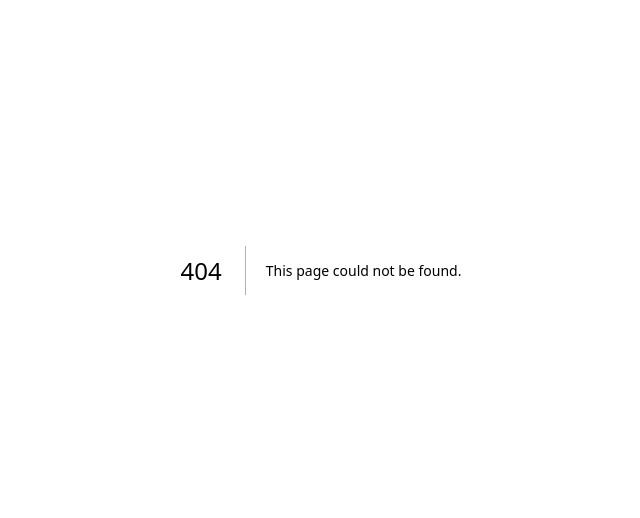
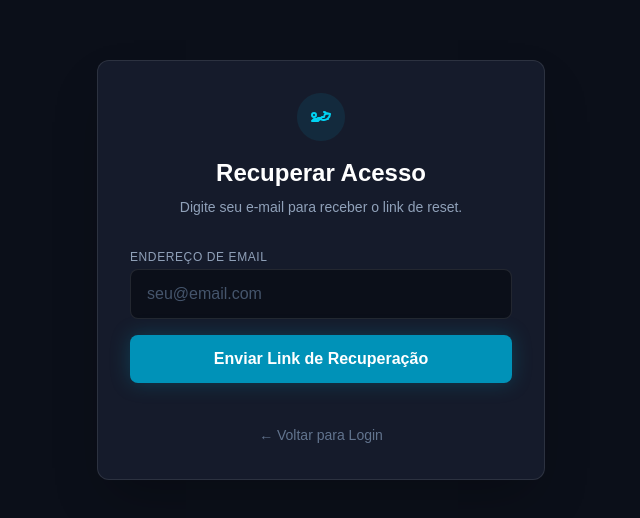
Before and after one commit to JoaquimMSCoelho/VaultMindOS, a Next.js app in the folder web/: page /forgot-password in a window 1280 px wide. Before the commit this address had no page. Shown: the part 130-648 px from the top of the page, without its empty margins (319-959 px from the left). Built offline with nearby package versions, Linux system fonts and the light colour scheme.

Commit message:
feat(auth): implementacao do login v1 nextjs 15

```diff
--- /dev/null
+++ b/web/src/app/forgot-password/actions.ts
@@ -0,0 +1,28 @@
+'use server'
+
+import { createClient } from '@/utils/supabase/server'
+import { headers } from 'next/headers'
+import { redirect } from 'next/navigation'
+
+export async function resetPassword(formData: FormData) {
+  const email = formData.get('email') as string
+  const supabase = await createClient()
+
+  // Pega a URL atual do site (localhost ou vercel)
+  const origin = (await headers()).get('origin')
+
+  if (!email) {
+    return { error: 'O e-mail é obrigatório.' }
+  }
+
+  const { error } = await supabase.auth.resetPasswordForEmail(email, {
+    redirectTo: `${origin}/auth/callback?next=/update-password`,
+  })
+
+  if (error) {
+    console.error(error)
+    return { error: 'Não foi possível enviar o e-mail. Tente novamente.' }
+  }
+
+  return { success: true }
+}
--- /dev/null
+++ b/web/src/app/forgot-password/page.tsx
@@ -0,0 +1,91 @@
+'use client'
+
+import { useState } from 'react'
+import { resetPassword } from './actions'
+import Link from 'next/link'
+
+export default function ForgotPassword() {
+  const [message, setMessage] = useState<string | null>(null)
+  const [error, setError] = useState<string | null>(null)
+  const [loading, setLoading] = useState(false)
+
+  async function handleSubmit(formData: FormData) {
+    setLoading(true)
+    setError(null)
+    setMessage(null)
+
+    const res = await resetPassword(formData)
+
+    if (res?.error) {
+      setError(res.error)
+    } else {
+      // A MENSAGEM EXATA QUE VOCÊ PEDIU
+      setMessage('O e-mail de redefinição de senha foi enviado. Um e-mail de redefinição de senha foi enviada para o endereço de e-mail da sua conta, mas pode levar alguns minutos para aparecer na sua caixa de entrada. Aguarde pelo menos 10 minutos antes de tentar novamente ou verifique sua caixa de spam.')
+    }
+    setLoading(false)
+  }
+
+  return (
+    <div className="min-h-screen bg-[#0B0F19] flex items-center justify-center p-4">
+      <div className="w-full max-w-md bg-[#151B2B] p-8 rounded-xl border border-white/10 shadow-2xl">
+
+        <div className="text-center mb-8">
+          <div className="inline-flex items-center justify-center w-12 h-12 rounded-full bg-cyan-500/10 mb-4">
+            <svg className="w-6 h-6 text-cyan-400" fill="none" stroke="currentColor" viewBox="0 0 24 24">
+              <path strokeLinecap="round" strokeLinejoin="round" strokeWidth="2" d="M15 7a2 2 0 012 2m4 0a6 6 0 01-7.743 5.743L11 14l-1 1-1 1H3l2-2h3l1-1h3l1-1h2a6 6 0 012-4zm-2 5h.01M7 10a2 2 0 11-4 0 2 2 0 014 0z" />
+            </svg>
+          </div>
+          <h1 className="text-2xl font-bold text-white">Recuperar Acesso</h1>
+          <p className="text-slate-400 text-sm mt-2">Digite seu e-mail para receber o link de reset.</p>
+        </div>
+
+        {message ? (
+          <div className="bg-green-500/10 border border-green-500/20 rounded-lg p-4 text-center animate-in fade-in zoom-in duration-300">
+            <p className="text-sm text-green-400 font-medium leading-relaxed">
+              {message}
+            </p>
+            <Link href="/login" className="block mt-4 text-sm font-bold text-white hover:text-cyan-400 transition-colors">
+              Voltar para o Login
+            </Link>
+          </div>
+        ) : (
+          <form action={handleSubmit} className="space-y-4">
+            <div>
+              <label htmlFor="email" className="block text-xs font-medium text-slate-400 mb-1 uppercase tracking-wider">
+                Endereço de Email
+              </label>
+              <input
+                id="email"
+                name="email"
+                type="email"
+                required
+                placeholder="seu@email.com"
+                className="w-full bg-[#0B0F19] border border-white/10 rounded-lg px-4 py-3 text-white placeholder-slate-600 focus:outline-none focus:border-cyan-500/50 focus:ring-1 focus:ring-cyan-500/50 transition-all"
+              />
+            </div>
+
+            {error && (
+              <div className="p-3 bg-red-500/10 border border-red-500/20 rounded text-red-400 text-xs text-center">
+                {error}
+              </div>
+            )}
+
+            <button
+              type="submit"
+              disabled={loading}
+              className="w-full bg-cyan-600 hover:bg-cyan-500 text-white font-bold py-3 rounded-lg transition-all disabled:opacity-50 disabled:cursor-not-allowed shadow-[0_0_20px_rgba(8,145,178,0.3)] hover:shadow-[0_0_30px_rgba(8,145,178,0.5)]"
+            >
+              {loading ? 'Enviando...' : 'Enviar Link de Recuperação'}
+            </button>
+
+            <div className="text-center mt-6">
+              <Link href="/login" className="text-sm text-slate-500 hover:text-white transition-colors">
+                ← Voltar para Login
+              </Link>
+            </div>
+          </form>
+        )}
+      </div>
+    </div>
+  )
+}
```
